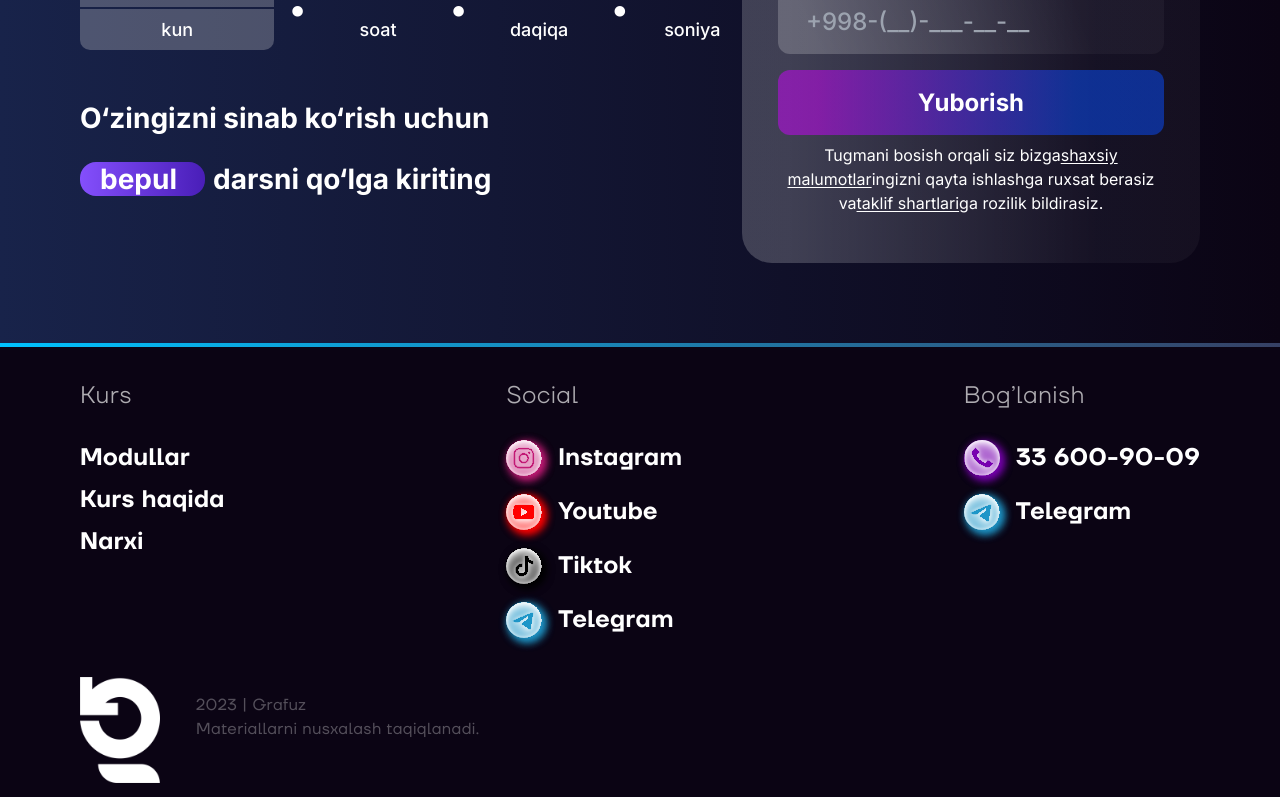
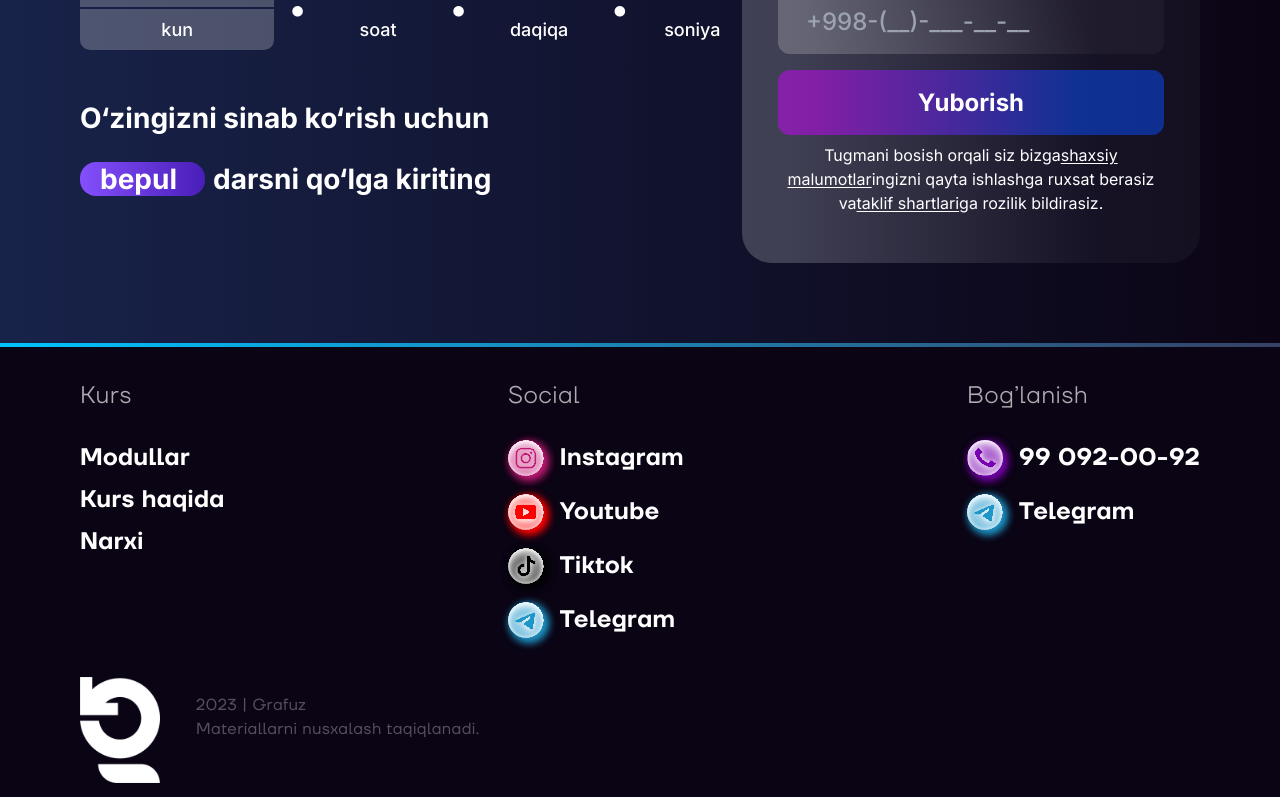
Before and after one commit to Sokhibdes/grafuz, a Next.js app: page / in a window 1280 px wide. Shown: the part 8062-8859 px from the top of the page. Built offline with nearby package versions, Linux system fonts and the light colour scheme.

Commit message:
Update Footer.tsx

```diff
--- a/components/Footer.tsx
+++ b/components/Footer.tsx
@@ -37,8 +37,8 @@ const social = [
       id: 5,
       icon: "phone",
       bg: "#7800B0",
-      title: "33 600-90-09",
-      link: "tel:+998336009009",
+      title: "99 092-00-92",
+      link: "tel:+998990920092",
    },
    {
       id: 6,
```
